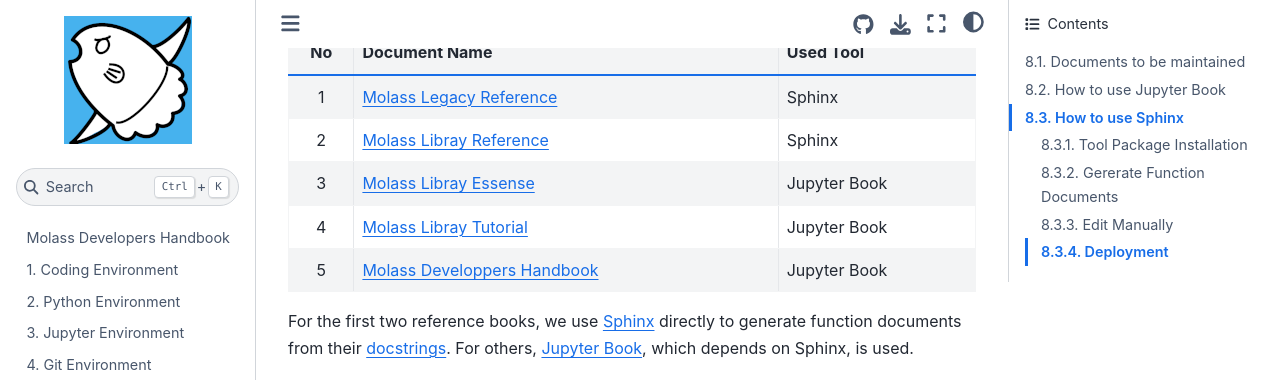
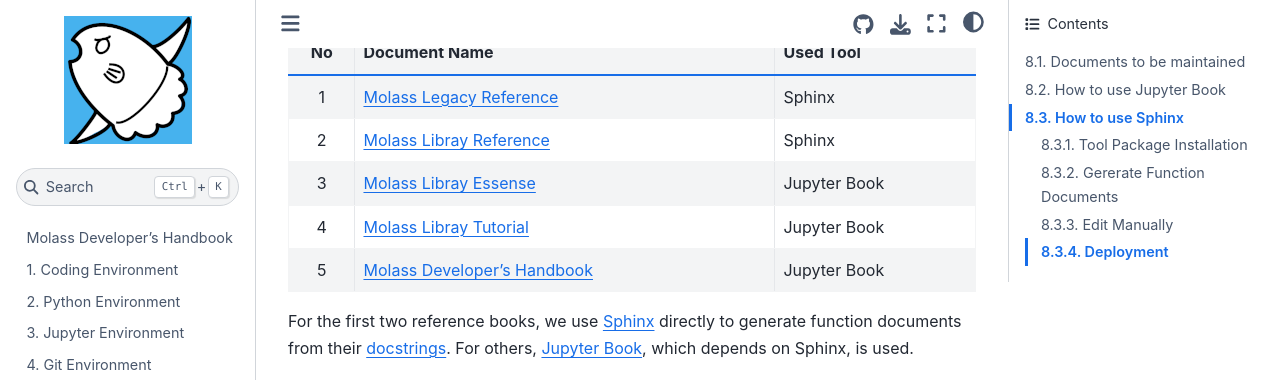
Before and after one commit to biosaxs-dev/molass-develop, a Jupyter Book: the page built from chapters/08/documentation.md, in a window 1280 px wide and 900 px high, scrolled down 340 px. Shown: the top 380 px of the window. Built offline with Jupyter Book 1.0.4 settings and Sphinx 7.4.7 and the Sphinx Book theme 1.1.4, drawn with Linux system fonts in a browser that asks for light colours.

Commit message:
update for better wording

````diff
--- a/chapters/08/documentation.md
+++ b/chapters/08/documentation.md
@@ -14,7 +14,7 @@
 | 2 |[Molass Libray Reference](https://freesemt.github.io/molass-library/)|Sphinx      |
 | 3 |[Molass Libray Essense](https://freesemt.github.io/molass-essense/)      |Jupyter Book|
 | 4 |[Molass Libray Tutorial](https://freesemt.github.io/molass-tutorial/)     |Jupyter Book|
-| 5 |[Molass Developpers Handbook](https://freesemt.github.io/molass-develop/)|Jupyter Book|
+| 5 |[Molass Developer's Handbook](https://freesemt.github.io/molass-develop/)|Jupyter Book|
 
 For the first two reference books, we use [Sphinx](https://github.com/sphinx-doc/sphinx) directly to generate function documents from their [docstrings](https://peps.python.org/pep-0257/). For others, [Jupyter Book](https://github.com/jupyter-book/jupyter-book), which depends on Sphinx, is used.
 
--- a/chapters/intro.md
+++ b/chapters/intro.md
@@ -1,4 +1,4 @@
-# Molass Developers Handbook
+# Molass Developer's Handbook
 
 ```{warning}
 This book is in preparation to be publicly available in May, 2025.
````
